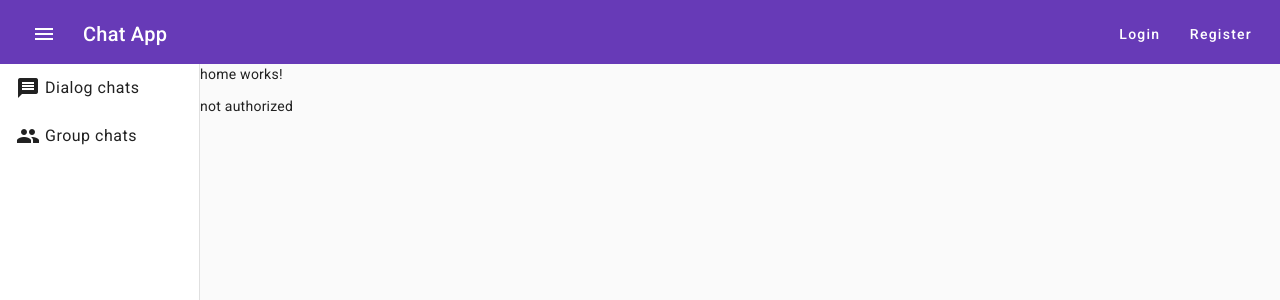
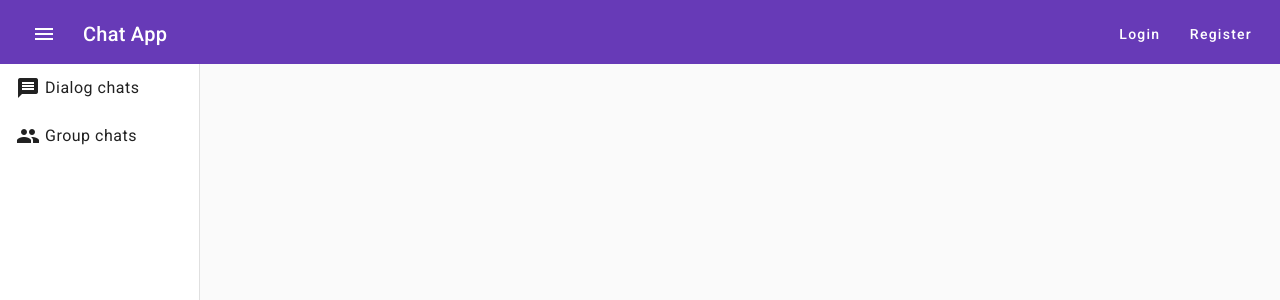
Before and after one commit to OlegKarapysh/ChatAppModern, an Angular app in the folder frontend/: page /home in a window 1280 px wide. Shown: the top 300 px of the page. Built offline with nearby package versions, Linux system fonts and the light colour scheme.

Commit message:
Extracted NavMenu component

```diff
--- a/frontend/src/app/modules/home/home-page/home.component.html
+++ b/frontend/src/app/modules/home/home-page/home.component.html
@@ -31,25 +31,10 @@
 
     <mat-sidenav-container class="body-container">
         <mat-sidenav class="side-navigation" #sidenav mode="side" opened="true">
-            <mat-list class="nav-list">
-                <mat-list-item class="nav-item" routerLink="chats/dialogs" routerLinkActive="nav-active">
-                    <mat-icon class="nav-icon">message</mat-icon>
-                    <span class="nav-name">Dialog chats</span>
-                </mat-list-item>
+            <chat-navigation-menu></chat-navigation-menu>
+        </mat-sidenav>
 
-                <mat-list-item class="nav-item" routerLink="chats/groups" routerLinkActive="nav-active">
-                    <mat-icon class="nav-icon">group</mat-icon>
-                    <span class="nav-name">Group chats</span>
-                </mat-list-item>
-            </mat-list>
-        </mat-sidenav>
         <mat-sidenav-content class="content-container">
-            <p>home works!</p>
-            @if (isAuthenticated() | async) {
-            <div>hello, {{ getUserId() }}</div>
-            } @else {
-            <div>not authorized</div>
-            }
             <router-outlet />
         </mat-sidenav-content>
     </mat-sidenav-container>
--- a/frontend/src/app/modules/home/home-page/home.component.scss
+++ b/frontend/src/app/modules/home/home-page/home.component.scss
@@ -79,30 +79,3 @@
     height: 100%;
     overflow-y: auto;
 }
-
-.nav-list {
-    padding: 0;
-}
-
-.nav-item {
-    text-decoration: none;
-    font-size: large;
-    &:hover {
-        color: darkblue;
-        cursor: pointer;
-        background-color: gainsboro;
-    }
-}
-
-.nav-active {
-    background-color: lightgray;
-}
-
-.nav-icon {
-    vertical-align: bottom;
-    margin-right: 5px;
-}
-
-.nav-name {
-    text-align: center;
-}
--- a/frontend/src/app/modules/home/home-page/home.component.ts
+++ b/frontend/src/app/modules/home/home-page/home.component.ts
@@ -1,4 +1,4 @@
-import { ChangeDetectionStrategy, Component } from '@angular/core';
+import { ChangeDetectionStrategy, Component, ViewChild } from '@angular/core';
 import { AuthService } from '../../../services/auth.service';
 
 @Component({
--- a/frontend/src/app/modules/home/home-page/navigation-menu/navigation-menu.component.html
+++ b/frontend/src/app/modules/home/home-page/navigation-menu/navigation-menu.component.html
@@ -1 +1,11 @@
-<p>navigation-menu works!</p>
+<mat-list class="nav-list">
+    <mat-list-item class="nav-item" routerLink="chats/dialogs" routerLinkActive="nav-active">
+        <mat-icon class="nav-icon">message</mat-icon>
+        <span class="nav-name">Dialog chats</span>
+    </mat-list-item>
+
+    <mat-list-item class="nav-item" routerLink="chats/groups" routerLinkActive="nav-active">
+        <mat-icon class="nav-icon">group</mat-icon>
+        <span class="nav-name">Group chats</span>
+    </mat-list-item>
+</mat-list>
--- a/frontend/src/app/modules/home/home-page/navigation-menu/navigation-menu.component.scss
+++ b/frontend/src/app/modules/home/home-page/navigation-menu/navigation-menu.component.scss
@@ -0,0 +1,26 @@
+.nav-list {
+    padding: 0;
+}
+
+.nav-item {
+    text-decoration: none;
+    font-size: large;
+    &:hover {
+        color: darkblue;
+        cursor: pointer;
+        background-color: gainsboro;
+    }
+}
+
+.nav-active {
+    background-color: lightgray;
+}
+
+.nav-icon {
+    vertical-align: bottom;
+    margin-right: 5px;
+}
+
+.nav-name {
+    text-align: center;
+}
```
Also changed, not shown: frontend/src/app/modules/home/home-page/navigation-menu/navigation-menu.component.ts (+5 -6 lines).
